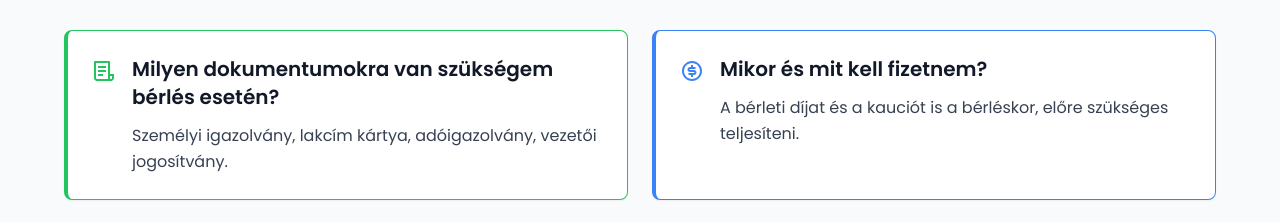
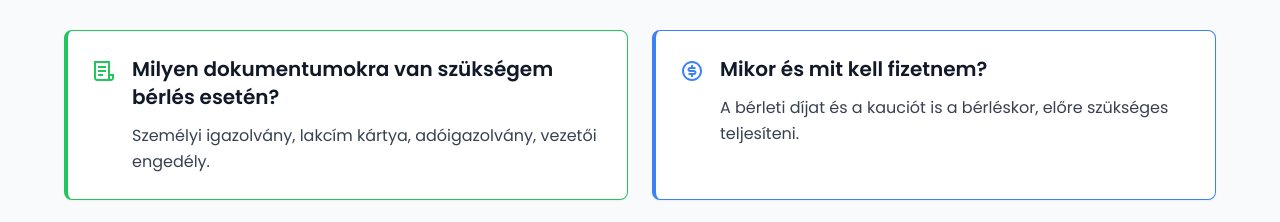
Before and after one commit to palicz/nyiregyhaziautokolcsonzo, a Next.js app: page / in a window 1280 px wide. Shown: the part 4700-4922 px from the top of the page. Built offline with nearby package versions, Linux system fonts and the light colour scheme.

Commit message:
fix: vezetoi jogositvany to vezetoi engedely

```diff
--- a/src/app/page.tsx
+++ b/src/app/page.tsx
@@ -25,7 +25,7 @@ const FAQ_ITEMS = [
     color: "green",
     title: "Milyen dokumentumokra van szükségem bérlés esetén?",
     content:
-      "Személyi igazolvány, lakcím kártya, adóigazolvány, vezetői jogosítvány.",
+      "Személyi igazolvány, lakcím kártya, adóigazolvány, vezetői engedély.",
   },
   {
     icon: RiMoneyDollarCircleLine,
```
